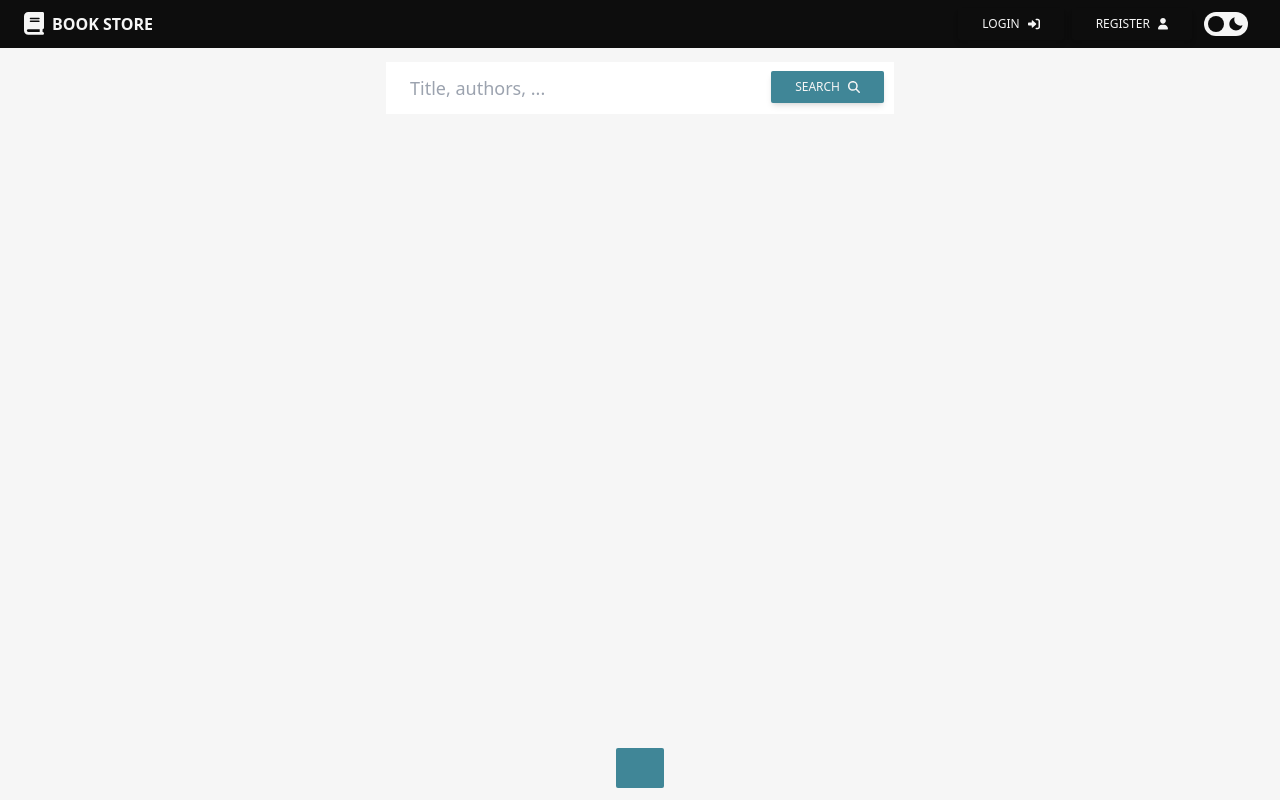
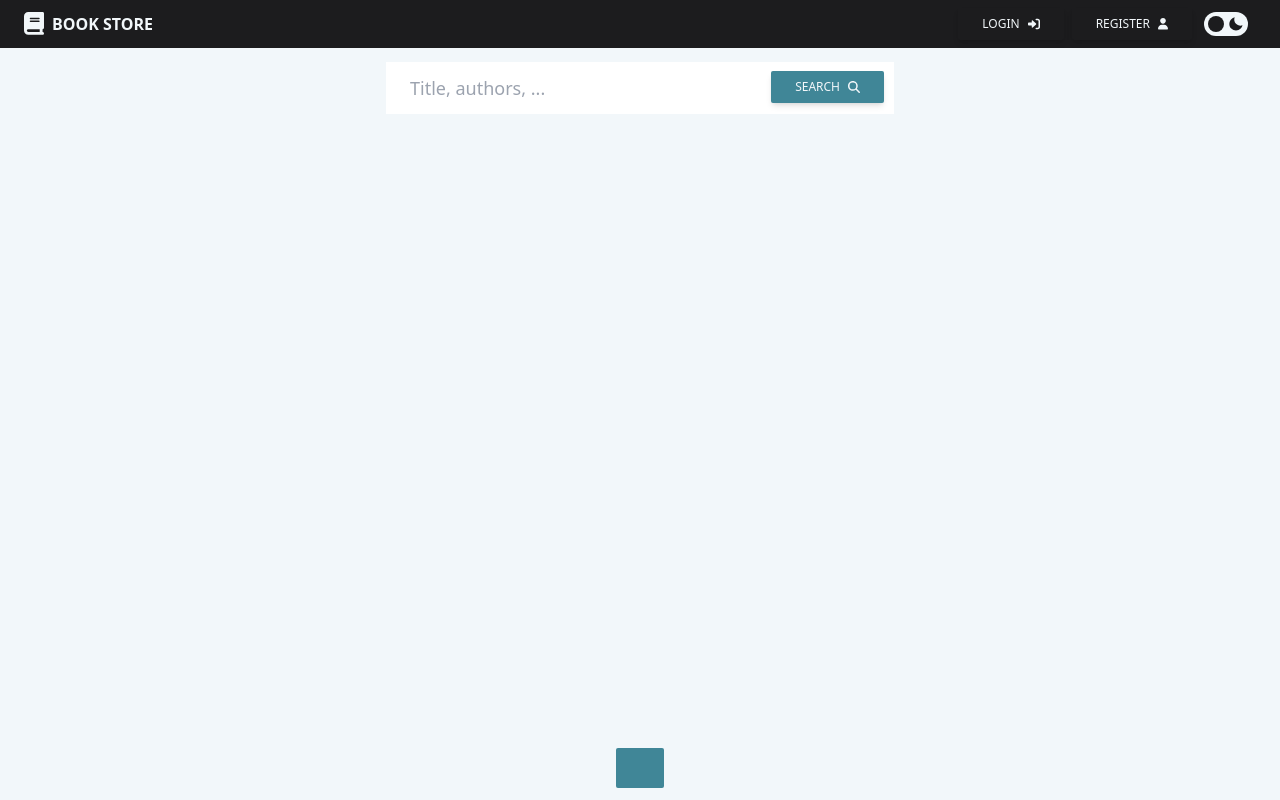
Before and after one commit to lukaszsliwinski/book-store-v2, a React (Create React App) app in the folder frontend/: page / in a window 1280 px wide. Built offline with nearby package versions, Linux system fonts and the light colour scheme; what tw-elements would draw is missing.

Commit message:
feat: correct colors

```diff
--- a/frontend/tailwind.config.js
+++ b/frontend/tailwind.config.js
@@ -7,9 +7,9 @@ module.exports = {
   theme: {
     extend: {
       colors: {
-        'custom-black': '#0D0D0D',
-        'custom-gray': '#212124',
-        'custom-white': '#f6f6f6',
+        'custom-black': '#1C1C1E',
+        'custom-gray': '#2C2C2E',
+        'custom-white': '#f2F7FA',
         'custom-main': '#408697',
         'custom-main-hover': '#276D7E'
       }
```
